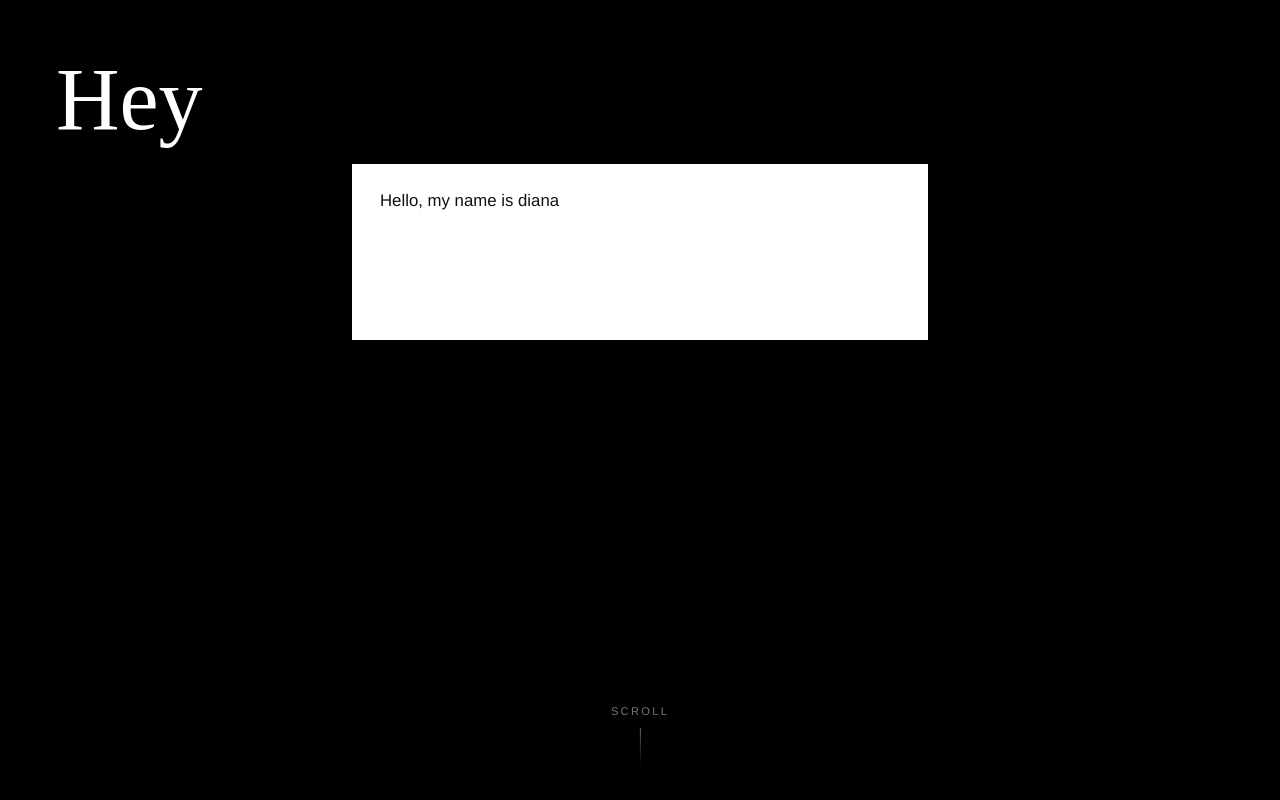
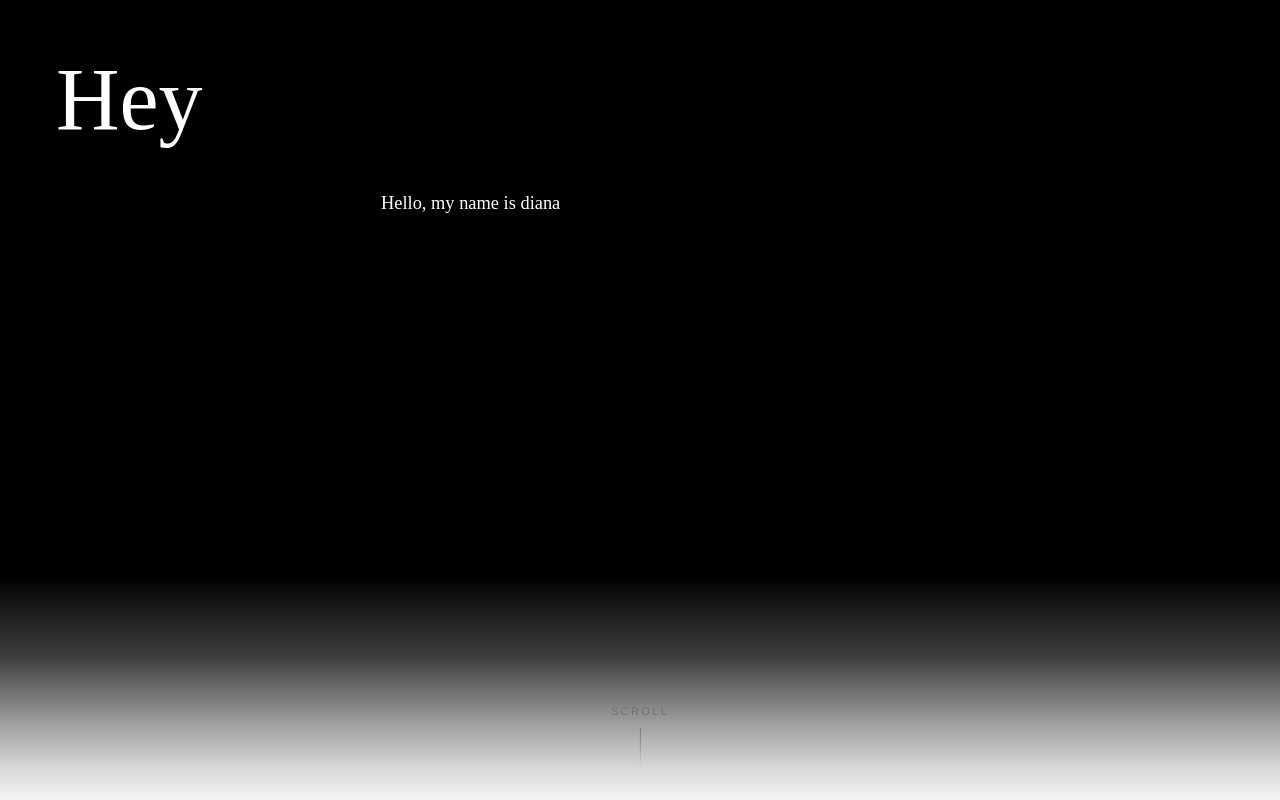
Before and after one commit to joshuas2407-lgtm/DianaWebsite, a Next.js app: page / in a window 1280 px wide. Built offline with nearby package versions, Linux system fonts and the light colour scheme; no server answers.

Commit message:
Final aesthetic changes before review

```diff
--- a/src/app/globals.css
+++ b/src/app/globals.css
@@ -163,7 +163,15 @@ body {
   justify-content: flex-start;
   min-height: 100dvh;
   padding: clamp(2rem, 5vw, 3.5rem);
-  background: #000000;
+  background: linear-gradient(
+    to bottom,
+    #000000 0%,
+    #000000 72%,
+    #3d3d3d 82%,
+    #9a9a9a 90%,
+    #d8d8d8 96%,
+    #f5f5f5 100%
+  );
 }
 
 .page-home .landing__hey {
@@ -180,10 +188,10 @@ body {
   width: min(36rem, 100%);
   min-height: 11rem;
   padding: 1.5rem 1.75rem;
-  background: #ffffff;
-  border: none;
+  background: #000000;
+  border: 1px solid #000000;
   border-radius: 0;
-  color: #111111;
+  color: #ffffff;
 }
 
 .page-home .bio-panel__placeholder {
@@ -192,9 +200,11 @@ body {
 
 .page-home .bio-panel__text {
   margin: 0;
-  font-size: 1.05rem;
+  font-family: "Segoe Script", "Brush Script MT", "Apple Chancery", cursive;
+  font-size: 1.15rem;
   line-height: 1.6;
   white-space: pre-wrap;
+  color: #ffffff;
 }
 
 .page-home .bio-panel__edit {
@@ -207,23 +217,23 @@ body {
   min-height: 8rem;
   border: none;
   background: transparent;
-  color: #111111;
-  font-family: inherit;
-  font-size: 1.05rem;
+  color: #ffffff;
+  font-family: "Segoe Script", "Brush Script MT", "Apple Chancery", cursive;
+  font-size: 1.15rem;
   line-height: 1.6;
   resize: vertical;
   outline: none;
 }
 
 .page-home .bio-panel__edit textarea::placeholder {
-  color: #a3a3a3;
+  color: #737373;
 }
 
 .page-home .bio-panel__saving {
   display: block;
   margin-top: 0.5rem;
   font-size: 0.75rem;
-  color: #666;
+  color: #a3a3a3;
 }
 
 .page-home .landing__scroll-hint {
@@ -322,7 +332,7 @@ body {
 .page-category {
   min-height: 100dvh;
   font-family: var(--page-font);
-  border: 1cm solid #ffffff;
+  border: 5mm solid var(--page-bg, #f4f3ef);
 }
 
 .page-category .category-page {
```
